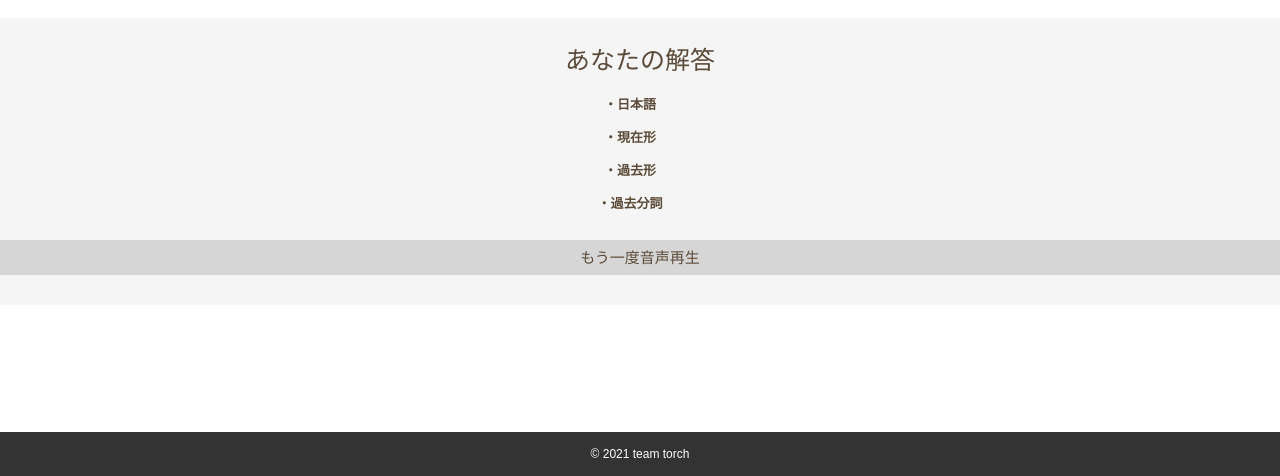
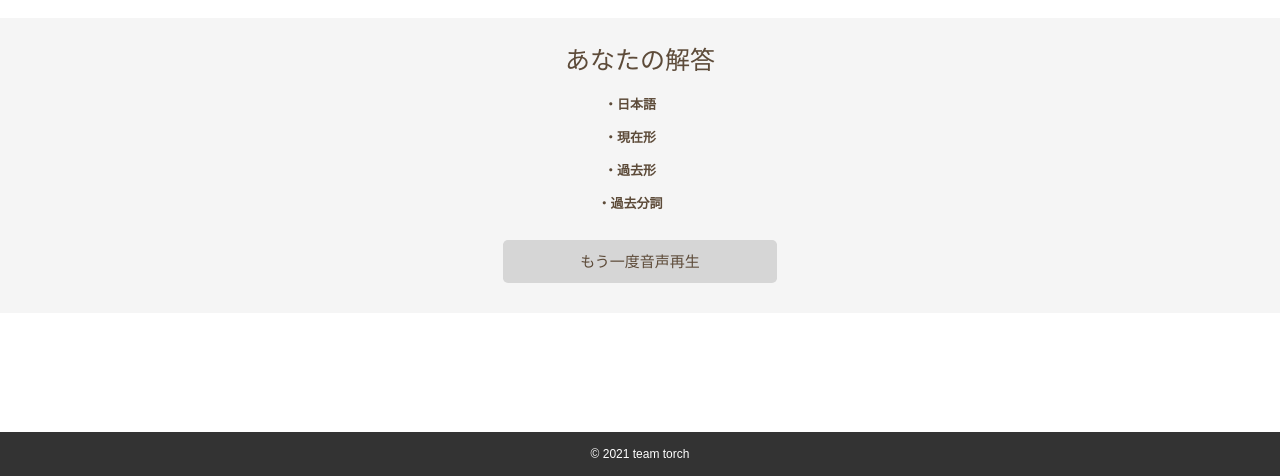
Before and after one commit to ackanamori/wakaruenglish, a Flask app: template templates/result.html in a window 1280 px wide. Shown: the part 324-800 px from the top of the page. Run offline with Flask 2, Linux system fonts and the light colour scheme; the template is opened without the code that fills it, so the values that code supplies are empty.

Commit message:
exam_voice

```diff
--- a/templates/result.html
+++ b/templates/result.html
@@ -32,7 +32,7 @@
                 <div class="answerMeaning">{{html_exam_word['past_participle']}}</div>
             </li>
         </ul>
-        <div>
+        <div id="play" style="font-size: 15px; background-color: #D6D6D6; padding: 4px 0; box-shadow: none; width: 274px; border-radius: 5px;">
             <p class="replay">もう一度音声再生</p>
             <audio src="../static/audio/{{html_exam_word['voice_past']}}"></audio>
         </div>
```
